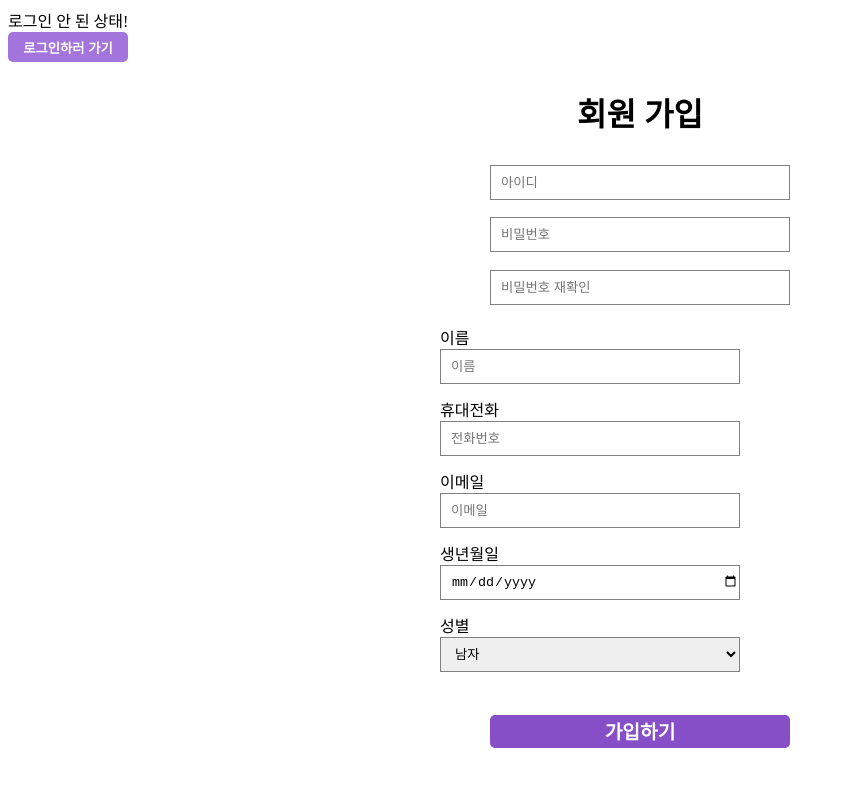
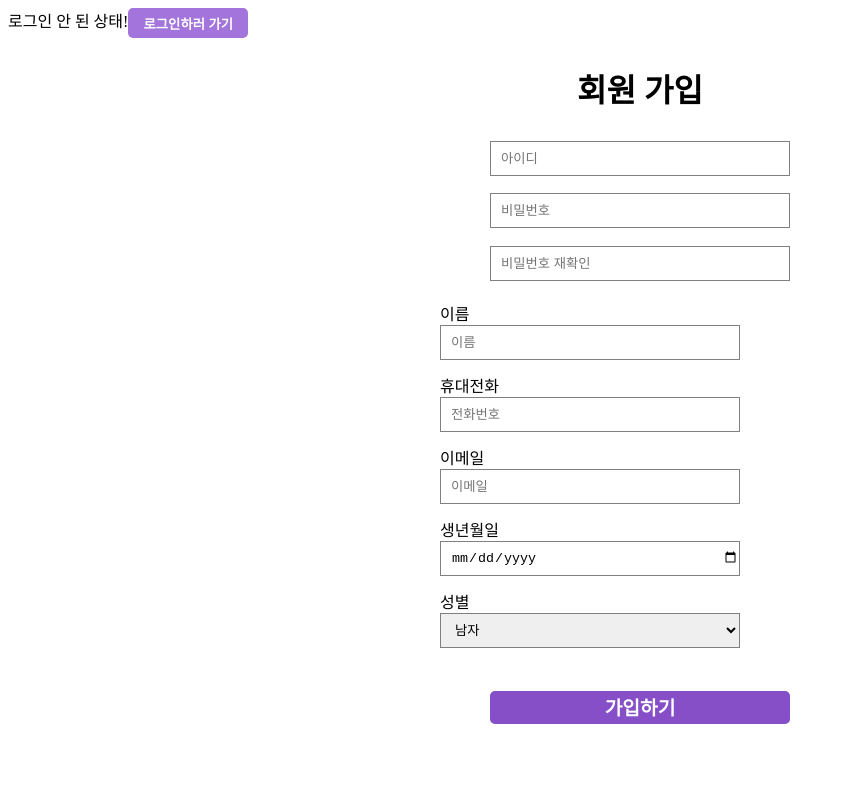
Before and after one commit to happyKale/react-start, a React (Create React App) app in the folder front-end/: page /signup in a window 1280 px wide. Shown: the top 786 px of the page, without its empty margins (0-845 px from the left). Built offline with nearby package versions, Linux system fonts and the light colour scheme.

Commit message:
Edit: change div to FlexBox

```diff
--- a/front-end/src/app/components/Header/Header.tsx
+++ b/front-end/src/app/components/Header/Header.tsx
@@ -4,6 +4,7 @@ import { useDispatch, useSelector } from "react-redux";
 import { Button } from "../Button";
 import { useHistory } from "react-router-dom";
 import { RootState } from "../../redux/configStore";
+import { FlexBox } from "../FlexBox";
 
 function Header() {
   // prop destruction
@@ -43,7 +44,7 @@ function Header() {
   console.log("헤더에서 로그인 상태: ", isLogin);
 
   return loginState ? (
-    <div>
+    <FlexBox>
       로그인 된 상태!{" "}
       <Button
         width="70px"
@@ -53,9 +54,9 @@ function Header() {
       >
         로그아웃
       </Button>
-    </div>
+    </FlexBox>
   ) : (
-    <div>
+    <FlexBox>
       로그인 안 된 상태!{" "}
       <Button
         width="120px"
@@ -65,7 +66,7 @@ function Header() {
       >
         로그인하러 가기
       </Button>
-    </div>
+    </FlexBox>
   );
 }
 
```
